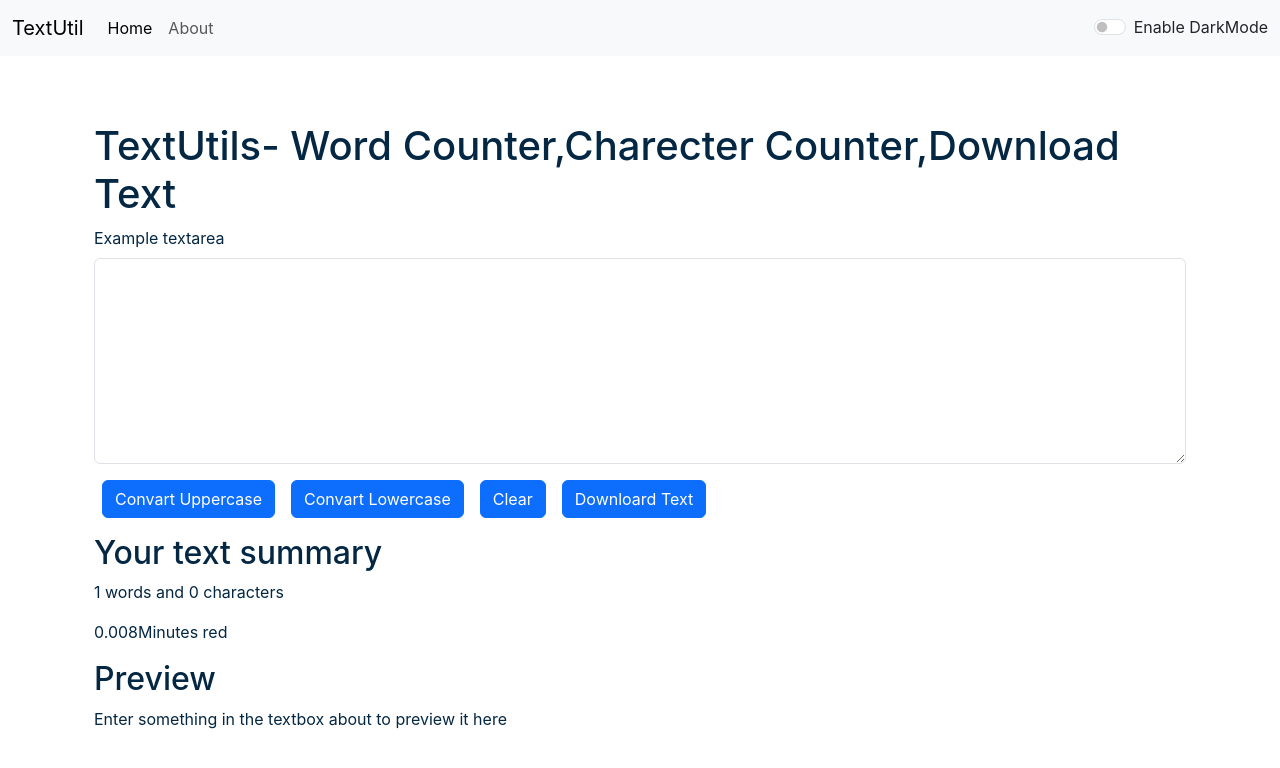
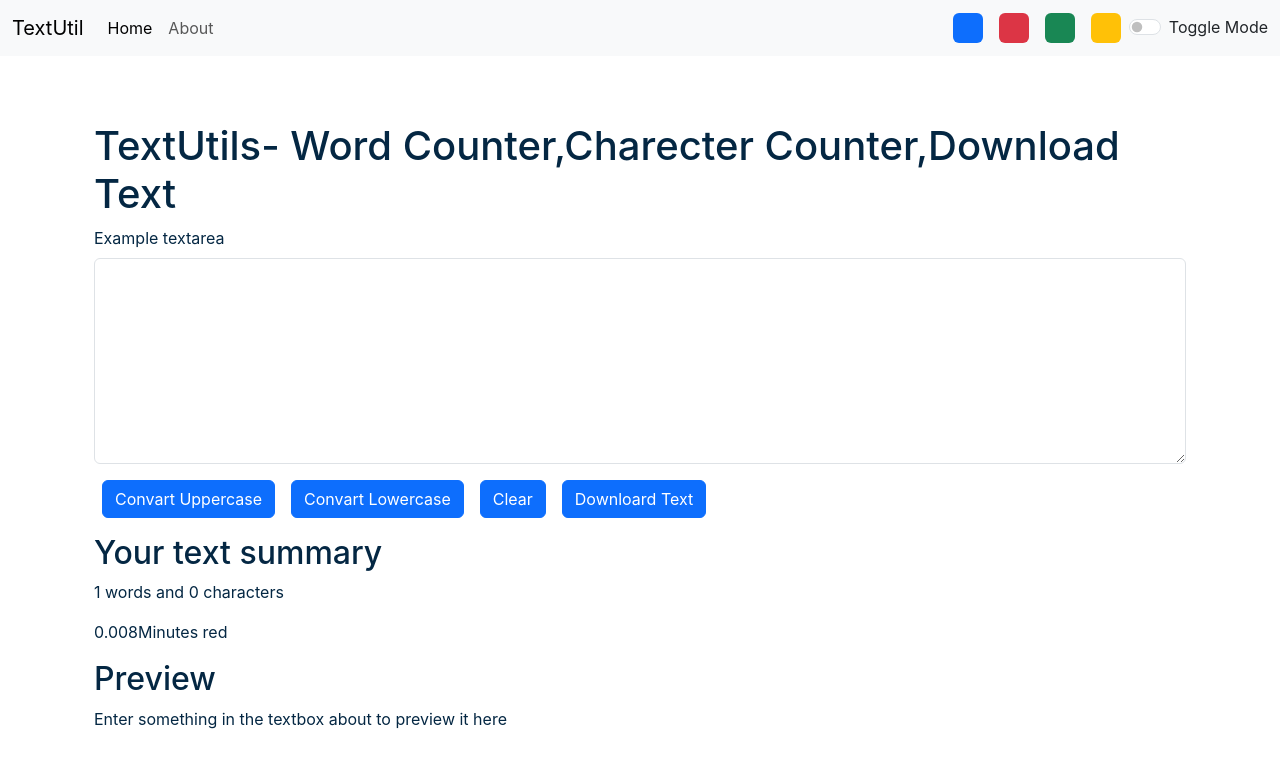
Before and after one commit to reddypremchand/TextSeries, a React (Create React App) app: page / in a window 1280 px wide. Shown: the top 768 px of the page. Built offline with nearby package versions, Linux system fonts and the light colour scheme.

Commit message:
Update Navbar.js

```diff
--- a/src/Components/Navbar.js
+++ b/src/Components/Navbar.js
@@ -5,29 +5,35 @@
   return (
     <nav className={`navbar navbar-expand-lg bg-${props.mode} navbar-${props.mode}`}>
       <div className="container-fluid">
-        <a className="navbar-brand" href="#">{props.title}</a>
+        <Link className="navbar-brand" to="/">{props.title}</Link>
         <button className="navbar-toggler" type="button" data-bs-toggle="collapse" data-bs-target="#navbarSupportedContent" aria-controls="navbarSupportedContent" aria-expanded="false" aria-label="Toggle navigation">
           <span className="navbar-toggler-icon"></span>
         </button>
         <div className="collapse navbar-collapse" id="navbarSupportedContent">
           <ul className="navbar-nav me-auto mb-2 mb-lg-0">
             <li className="nav-item">
-              <a className="nav-link active" aria-current="page" href="#">Home</a>
+              <Link className="nav-link active" aria-current="page" to="/">Home</Link>
 
             </li>
 
 
             <li className="nav-item">
-              <a className="nav-link" href="#">{props.aboutText}</a>
+              <Link className="nav-link" to="about">{props.aboutText}</Link>
             </li>
           </ul>
+          <div className="d-flex">
+            <div className="bg-primary rounded mx-2" onClick={()=>{props.toggleMode('primary')}} style={{height:'30px',width:'30px',cursor:'pointer'}}></div>
+            <div className="bg-danger rounded mx-2" onClick={()=>{props.toggleMode('danger')}} style={{height:'30px',width:'30px',cursor:'pointer'}}></div>
+            <div className="bg-success rounded mx-2" onClick={()=>{props.toggleMode('success')}} style={{height:'30px',width:'30px',cursor:'pointer'}}></div>
+            <div className="bg-warning rounded mx-2" onClick={()=>{props.toggleMode('warning')}} style={{height:'30px',width:'30px',cursor:'pointer'}}></div>
+          </div>
           {/* <form className="d-flex" role="search">
             <input className="form-control me-2" type="search" placeholder="Search" aria-label="Search"/>
             <button className="btn btn-primary" type="submit">Search</button>
           </form> */}
           <div className={`form-check form-switch text-${props.mode === 'light' ? 'dark':'light'}`}>
-            <input className="form-check-input" onClick={props.toggleMode} type="checkbox" role="switch" id="flexSwitchCheckDefault"/>
-            <label className="form-check-label" htmlFor="flexSwitchCheckDefault">Enable DarkMode</label>
+            <input className="form-check-input" onClick={()=>{props.toggleMode(null)}} type="checkbox" role="switch" id="flexSwitchCheckDefault"/>
+            <label className="form-check-label" htmlFor="flexSwitchCheckDefault">Toggle Mode</label>
           </div>
 
         </div>
```
